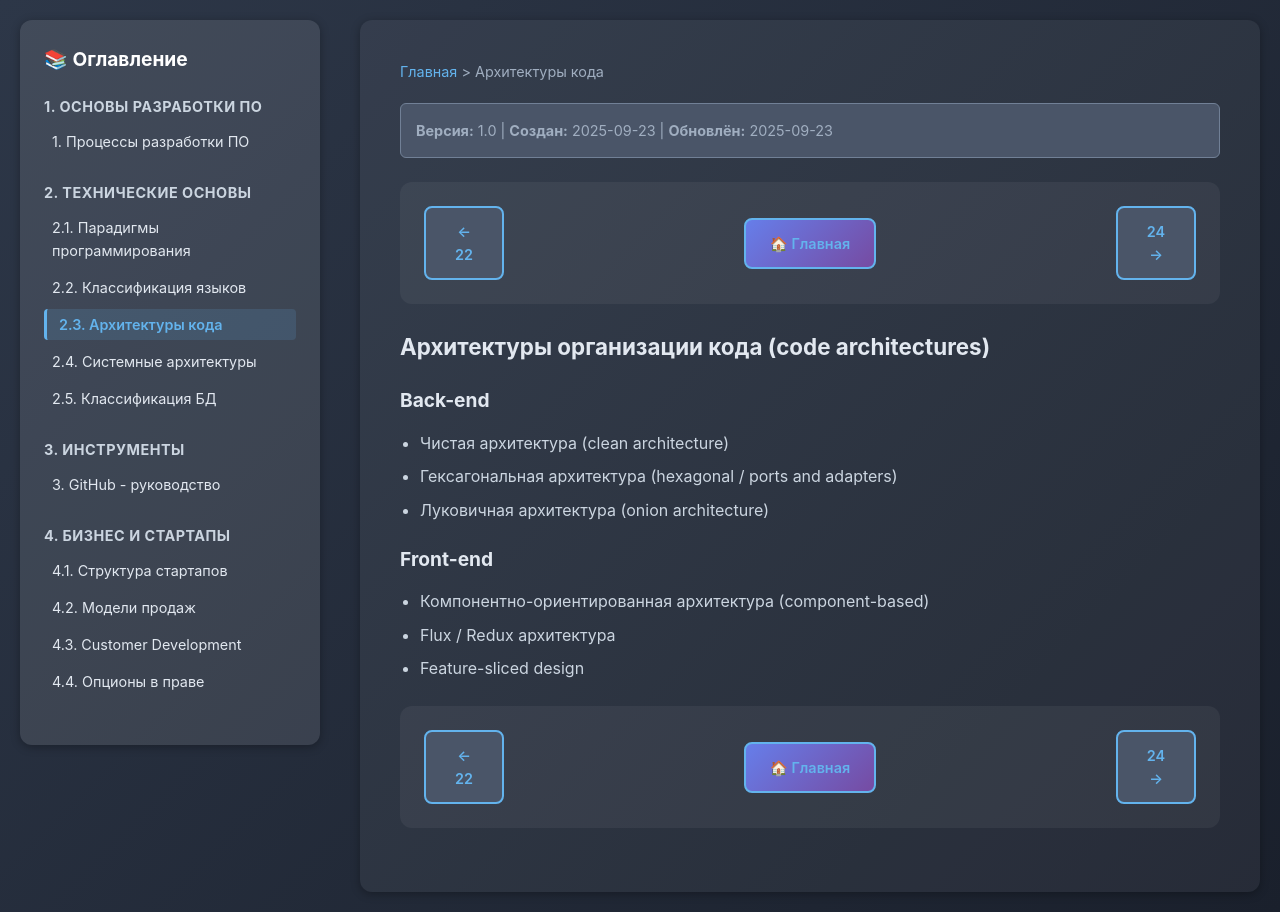
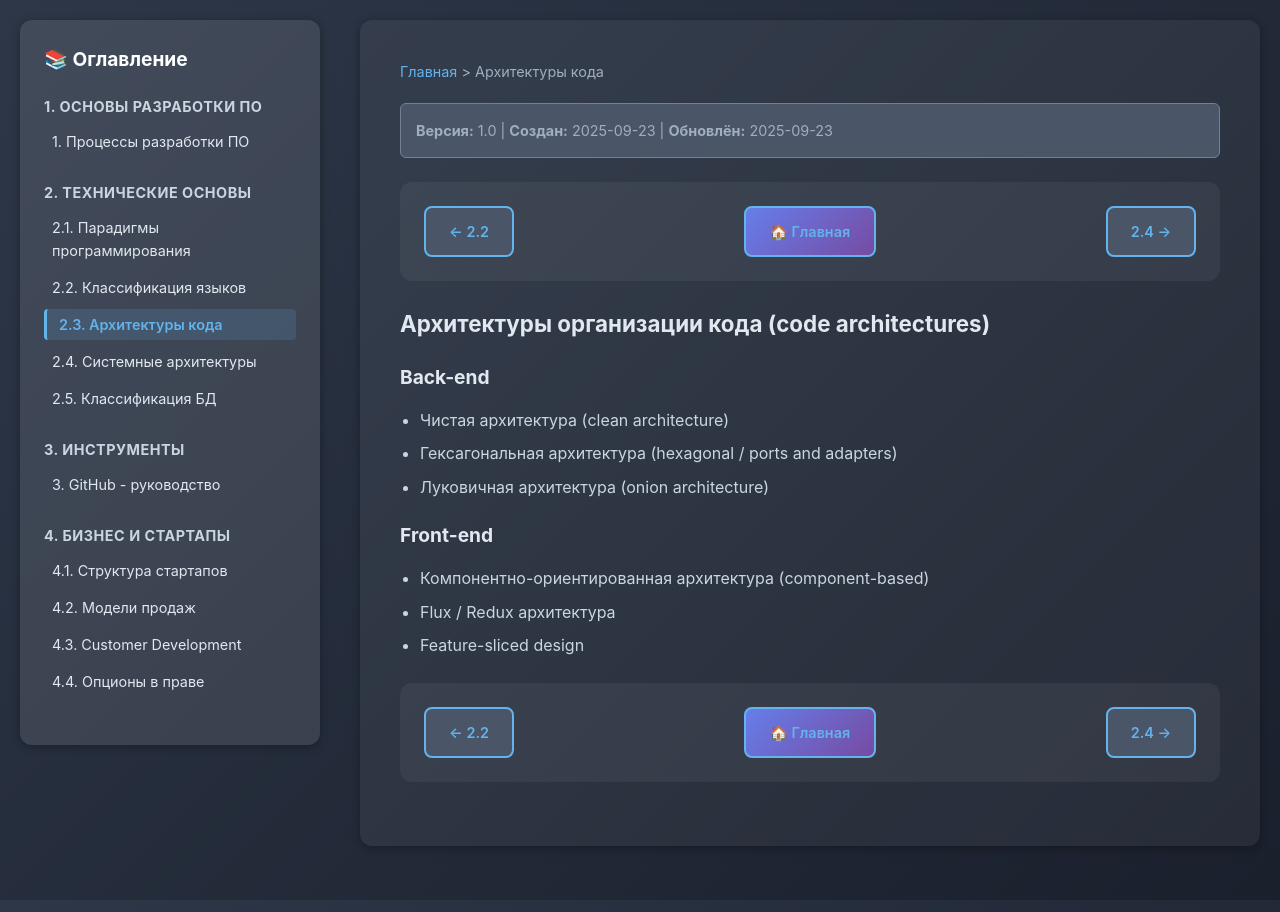
Before and after one commit to FTG-agency/pwa-test, a Jekyll site: the page built from knowledge/2-3-code-architectures.md, in a window 1280 px wide. Built offline with Jekyll 4.4.1, drawn with Linux system fonts in a browser that asks for light colours.

Commit message:
fix: correct number extraction and prevent text wrapping in nav buttons
- Changed split logic: split: '. ' | first instead of remove: '.'
- This preserves dots in numbers: '2.2. Title' → '2.2' instead of '22'
- Added white-space: nowrap to prevent line breaks
- Increased width to 90px and reduced font-size to 0.9rem for better fit
- Now buttons show: ← 2.2 and 2.4 → on single lines

```diff
--- a/_layouts/page.html
+++ b/_layouts/page.html
@@ -352,11 +352,13 @@
 
         .nav-button.prev,
         .nav-button.next {
-            width: 80px;
+            width: 90px;
             text-align: center;
             display: flex;
             align-items: center;
             justify-content: center;
+            white-space: nowrap;
+            font-size: 0.9rem;
         }
 
         .nav-button.primary {
@@ -611,7 +613,7 @@
                         {% endif %}
                     {% endfor %}
                     <a href="/test/knowledge/{{ current_prev }}" class="nav-button prev">
-                        ← {{ prev_article.title | split: ' ' | first | remove: '.' }}
+                        ← {{ prev_article.title | split: '. ' | first }}
                     </a>
                 {% else %}
                     <div></div>
@@ -630,7 +632,7 @@
                         {% endif %}
                     {% endfor %}
                     <a href="/test/knowledge/{{ current_next }}" class="nav-button next">
-                        {{ next_article.title | split: ' ' | first | remove: '.' }} →
+                        {{ next_article.title | split: '. ' | first }} →
                     </a>
                 {% else %}
                     <div></div>
@@ -660,7 +662,7 @@
                         {% endif %}
                     {% endfor %}
                     <a href="/test/knowledge/{{ current_prev }}" class="nav-button prev">
-                        ← {{ prev_article.title | split: ' ' | first | remove: '.' }}
+                        ← {{ prev_article.title | split: '. ' | first }}
                     </a>
                 {% else %}
                     <div></div>
@@ -679,7 +681,7 @@
                         {% endif %}
                     {% endfor %}
                     <a href="/test/knowledge/{{ current_next }}" class="nav-button next">
-                        {{ next_article.title | split: ' ' | first | remove: '.' }} →
+                        {{ next_article.title | split: '. ' | first }} →
                     </a>
                 {% else %}
                     <div></div>
```
